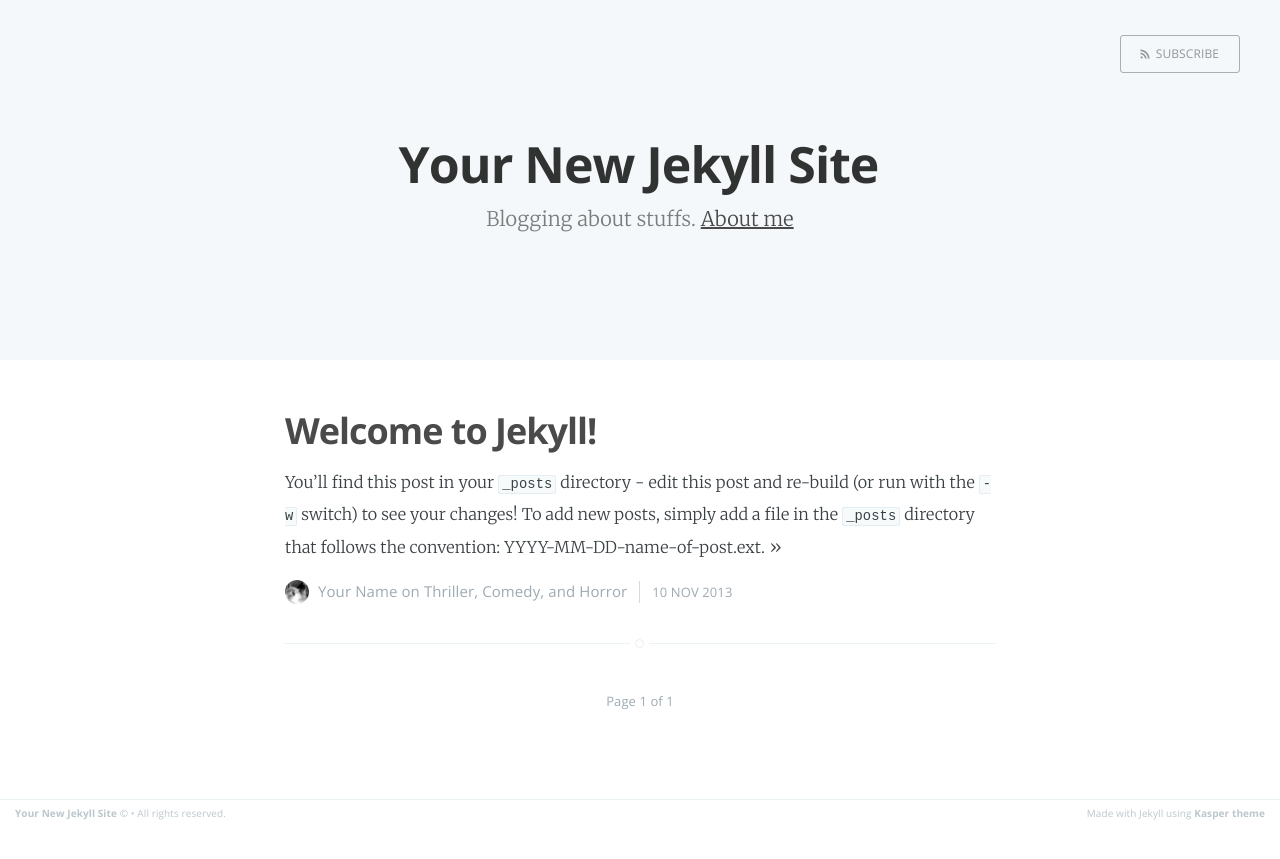
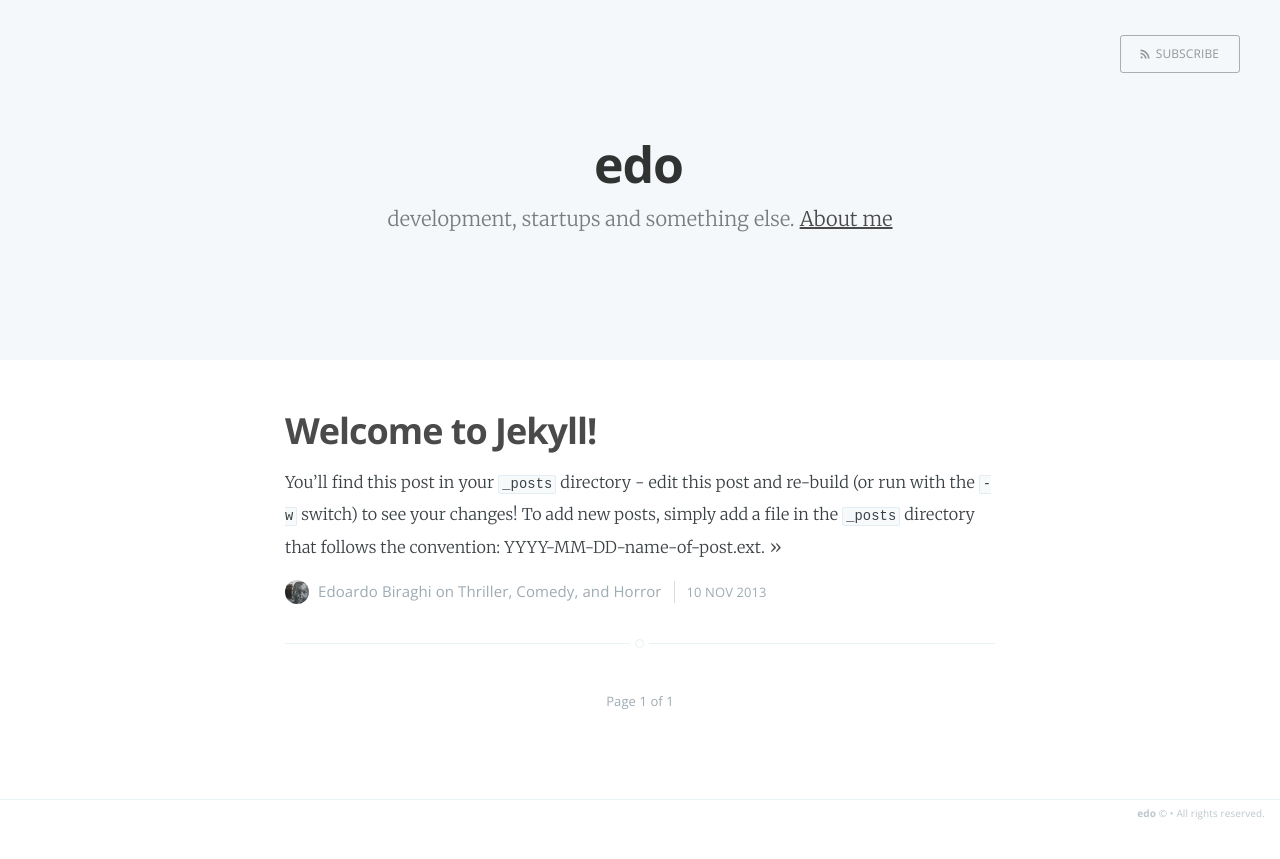
Before and after one commit to skedone/static, a Jekyll site: the page built from index.html, in a window 1280 px wide. Shown: the top 859 px of the page. Built offline with Jekyll 4.4.1, drawn with Linux system fonts in a browser that asks for light colours; Markdown is read by kramdown in place of the engine named in the settings; the list of posts is cut into pages by our own code.

Commit message:
Added some bells..

```diff
--- /dev/null
+++ b/Gemfile
@@ -0,0 +1,2 @@
+source 'https://rubygems.org'
+gem 'github-pages'
--- a/_config.yml
+++ b/_config.yml
@@ -1,15 +1,17 @@
-name: Your New Jekyll Site
-description: Blogging about stuffs
+name: edo
+description: development, startups and something else
 meta_description: "Your New Jekyll Site, Blogging about stuffs"
+
+gems: [jekyll-paginate, jekyll-gist]
 
 markdown: redcarpet
 highlighter: pygments
 logo: false
 paginate: 15
 baseurl: /
-domain_name: 'http://yourblog-domain.com'
-google_analytics: 'UA-XXXXXXXX-X'
+domain_name: 'https://edo.so'
+google_analytics: 'UA-57918031-1'
 
 # Details for the RSS feed generator
-url:            'blog url'
-author:         'Your Name'
+url:            'http://edo.so'
+author:         'Edoardo Biraghi'
--- a/_layouts/default.html
+++ b/_layouts/default.html
@@ -22,11 +22,10 @@
     {{ content }}
     <footer class="site-footer clearfix">
       <section class="copyright">
-        <a href="{{ site.baseurl }}">{{ site.name }}</a> &copy;
-              {{date format="YYYY"}} &bull; All rights reserved.
+
       </section>
-      <section class="poweredby">Made with Jekyll using
-        <a href="http://github.com/rosario/kasper">Kasper theme</a>
+      <section class="poweredby">
+          <a href="{{ site.baseurl }}">{{ site.name }}</a> &copy; {{date format="YYYY"}} &bull; All rights reserved.
       </section>
     </footer>
 
```
Also changed, not shown: Gemfile.lock (added), assets/images/profile.png, 1 other file.
